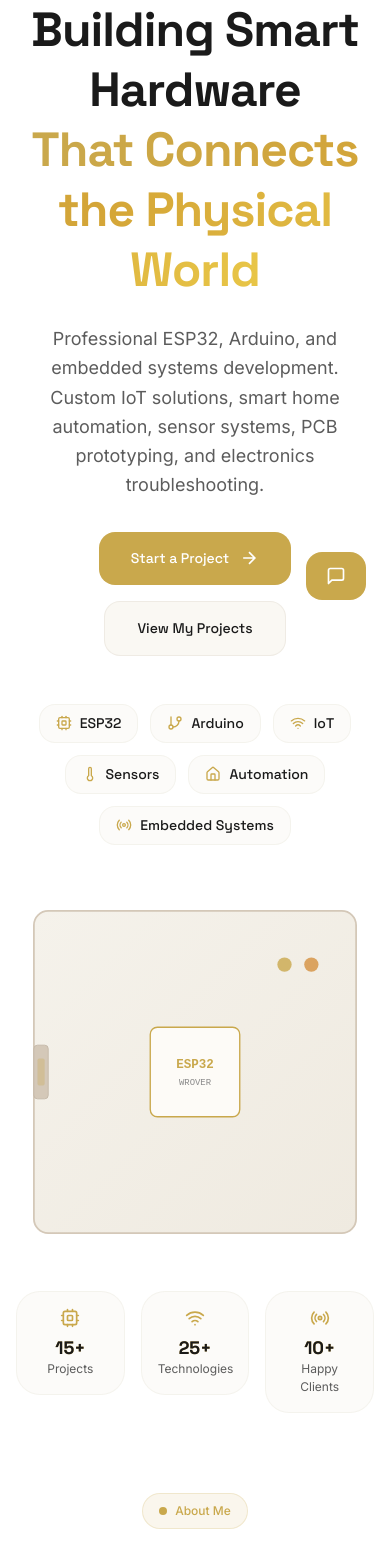
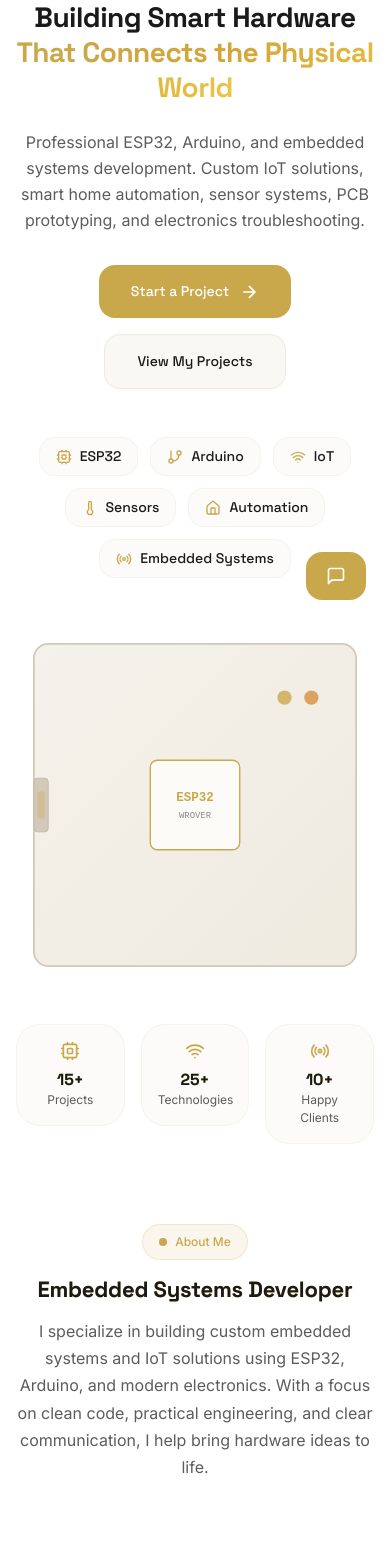
Before and after one commit to CollinsAmaechi/divits-technologies, a React (Vite) app: page / in a window 390 px wide. Shown: the part 220-1763 px from the top of the page. Built offline with nearby package versions, Linux system fonts and the light colour scheme.

Commit message:
Improve responsive mobile layout and branding

```diff
--- a/index.html
+++ b/index.html
@@ -14,7 +14,7 @@
     <meta name="title" content="ESP32 & Arduino Electronics Development | Custom IoT & Embedded Systems" />
     <meta name="description" content="Professional ESP32, Arduino, and embedded systems development. Custom IoT solutions, smart home automation, sensor systems, PCB prototyping, and electronics troubleshooting. Let's build your hardware project." />
     <meta name="keywords" content="ESP32, Arduino, IoT, embedded systems, electronics development, smart home automation, PCB design, sensor systems, firmware development, custom hardware" />
-    <meta name="author" content="[YOUR NAME/BUSINESS NAME]" />
+    <meta name="author" content="DIVITS Technologies" />
     <meta name="robots" content="index, follow" />
     <link rel="canonical" href="https://[YOUR_DOMAIN].com/" />
 
@@ -27,7 +27,7 @@
     <meta property="og:image:width" content="1200" />
     <meta property="og:image:height" content="630" />
     <meta property="og:image:type" content="image/svg+xml" />
-    <meta property="og:site_name" content="[YOUR BUSINESS NAME]" />
+    <meta property="og:site_name" content="DIVITS Technologies" />
 
     <!-- Twitter -->
     <meta name="twitter:card" content="summary_large_image" />
@@ -41,7 +41,7 @@
     {
       "@context": "https://schema.org",
       "@type": "ProfessionalService",
-      "name": "[YOUR BUSINESS NAME]",
+      "name": "DIVITS Technologies",
       "description": "Professional ESP32, Arduino, and embedded systems development services",
       "url": "https://[YOUR_DOMAIN].com/",
       "telephone": "[YOUR_PHONE]",
--- a/src/components/sections/Contact.jsx
+++ b/src/components/sections/Contact.jsx
@@ -105,7 +105,7 @@ const Contact = () => {
       <div className="absolute inset-0" aria-hidden="true">
       </div>
 
-      <div className="section-container relative z-10">
+      <div className="section-container relative z-10 w-full max-w-full">
         {/* Section Header */}
         <ScrollReveal distance={30} className="text-center max-w-3xl mx-auto mb-16">
           <motion.span
--- a/src/config/siteConfig.js
+++ b/src/config/siteConfig.js
@@ -6,7 +6,7 @@
 export const siteConfig = {
   // Business Information
   business: {
-    name: 'Amaechi Collins Ekene',
+    name: 'DIVITS Technologies',
     tagline: 'Turning Student Ideas Into Real-World Technology',
     description: 'Professional ESP32, Arduino, and embedded systems development. Custom IoT solutions, smart home automation, sensor systems, and electronics prototyping.',
     founded: '2026',
@@ -58,9 +58,9 @@ export const siteConfig = {
 
   // SEO & Metadata
   seo: {
-    siteName: 'Amaechi Collins Ekene',
+    siteName: 'DIVITS Technologies',
     siteUrl: 'https://[YOUR_DOMAIN].com',
-    defaultTitle: 'Amaechi Collins Ekene | ESP32, Arduino & Embedded Systems',
+    defaultTitle: 'DIVITS Technologies | ESP32, Arduino & Embedded Systems',
     defaultDescription: 'Professional ESP32, Arduino, and embedded systems development. Custom IoT solutions, smart home automation, sensor systems, PCB prototyping, and electronics troubleshooting.',
     defaultImage: '/og-image.png',
     twitterHandle: '@[YOUR_TWITTER_HANDLE]',
--- a/src/index.css
+++ b/src/index.css
@@ -108,6 +108,48 @@
     @apply mx-auto max-w-7xl px-4 sm:px-6 lg:px-8;
   }
 
+  /* Responsive display heading sizing on small screens */
+  @media (max-width: 480px) {
+    .text-display-xl {
+      font-size: clamp(1.75rem, 7vw, 2.5rem) !important;
+      line-height: 1.15;
+    }
+
+    .text-display-lg {
+      font-size: clamp(1.5rem, 6vw, 2.25rem) !important;
+      line-height: 1.15;
+    }
+
+    .text-display-md {
+      font-size: clamp(1.375rem, 5vw, 1.75rem) !important;
+      line-height: 1.2;
+    }
+
+    .text-display-sm {
+      font-size: clamp(1.25rem, 4vw, 1.5rem) !important;
+    }
+
+    .text-heading-lg {
+      font-size: clamp(1.125rem, 3vw, 1.25rem) !important;
+    }
+
+    .text-heading-md {
+      font-size: clamp(1rem, 2.5vw, 1.125rem) !important;
+    }
+
+    .text-body-lg {
+      font-size: 1rem !important;
+      line-height: 1.6;
+    }
+  }
+
+  /* Ensure images and SVGs scale properly */
+  .section-container img,
+  .section-container svg {
+    max-width: 100%;
+    height: auto;
+  }
+
   .section-header {
     @apply text-center max-w-3xl mx-auto mb-16;
   }
--- a/src/pages/Home.jsx
+++ b/src/pages/Home.jsx
@@ -36,7 +36,7 @@ const Home = () => {
         className="relative min-h-screen flex items-center justify-center pt-20 lg:pt-24"
         aria-labelledby="hero-title"
       >
-        <div className="section-container relative z-10">
+        <div className="section-container relative z-10 w-full max-w-full">
           <div className="grid lg:grid-cols-2 gap-12 lg:gap-16 items-center">
             <div className="text-center lg:text-left">
               <ScrollReveal delay={0.1} distance={15}>
@@ -155,7 +155,7 @@ const Home = () => {
       {/* Short Introduction / About Preview */}
       <section id="about-preview" className="relative py-20 lg:py-32 overflow-hidden" aria-labelledby="about-preview-title">
         <div className="absolute inset-0" aria-hidden="true" />
-        <div className="section-container relative z-10">
+        <div className="section-container relative z-10 w-full max-w-full">
           <ScrollReveal distance={30} className="text-center max-w-3xl mx-auto mb-16">
             <motion.span
               initial={{ opacity: 0, scale: 0.9 }}
@@ -185,7 +185,7 @@ const Home = () => {
       {/* Short Services Preview */}
       <section id="services-preview" className="relative py-20 lg:py-32 overflow-hidden" aria-labelledby="services-preview-title">
         <div className="absolute inset-0" aria-hidden="true" />
-        <div className="section-container relative z-10">
+        <div className="section-container relative z-10 w-full max-w-full">
           <ScrollReveal distance={30} className="text-center max-w-3xl mx-auto mb-16">
             <motion.span
               initial={{ opacity: 0, scale: 0.9 }}
@@ -249,7 +249,7 @@ const Home = () => {
       {/* Short Projects Preview */}
       <section id="projects-preview" className="relative py-20 lg:py-32 overflow-hidden" aria-labelledby="projects-preview-title">
         <div className="absolute inset-0" aria-hidden="true" />
-        <div className="section-container relative z-10">
+        <div className="section-container relative z-10 w-full max-w-full">
           <ScrollReveal distance={30} className="text-center max-w-3xl mx-auto mb-16">
             <motion.span
               initial={{ opacity: 0, scale: 0.9 }}
@@ -328,7 +328,7 @@ const Home = () => {
       {/* Short Process Preview */}
       <section id="process-preview" className="relative py-20 lg:py-32 overflow-hidden" aria-labelledby="process-preview-title">
         <div className="absolute inset-0" aria-hidden="true" />
-        <div className="section-container relative z-10">
+        <div className="section-container relative z-10 w-full max-w-full">
           <ScrollReveal distance={30} className="text-center max-w-3xl mx-auto mb-16">
             <motion.span
               initial={{ opacity: 0, scale: 0.9 }}
@@ -388,7 +388,7 @@ const Home = () => {
       {/* Why Choose Me Preview */}
       <section id="why-choose-me-preview" className="relative py-20 lg:py-32 overflow-hidden" aria-labelledby="why-choose-me-preview-title">
         <div className="absolute inset-0" aria-hidden="true" />
-        <div className="section-container relative z-10">
+        <div className="section-container relative z-10 w-full max-w-full">
           <ScrollReveal distance={30} className="text-center max-w-3xl mx-auto mb-16">
             <motion.span
               initial={{ opacity: 0, scale: 0.9 }}
@@ -452,7 +452,7 @@ const Home = () => {
       {/* FAQ Preview */}
       <section id="faq-preview" className="relative py-20 lg:py-32 overflow-hidden" aria-labelledby="faq-preview-title">
         <div className="absolute inset-0" aria-hidden="true" />
-        <div className="section-container relative z-10">
+        <div className="section-container relative z-10 w-full max-w-full">
           <ScrollReveal distance={30} className="text-center max-w-3xl mx-auto mb-16">
             <motion.span
               initial={{ opacity: 0, scale: 0.9 }}
@@ -531,7 +531,7 @@ const Home = () => {
       {/* Final CTA */}
       <section id="final-cta" className="relative py-20 lg:py-32 overflow-hidden">
         <div className="absolute inset-0 bg-[radial-gradient(ellipse_80%_50%_at_50%_50%,rgba(201,168,76,0.06)_0%,transparent_70%)] pointer-events-none" aria-hidden="true" />
-        <div className="section-container relative z-10">
+        <div className="section-container relative z-10 w-full max-w-full">
           <ScrollReveal distance={30} className="text-center max-w-3xl mx-auto">
             <motion.div
               initial={{ opacity: 0, scale: 0.95 }}
```
Also changed, not shown: public/site.webmanifest.
